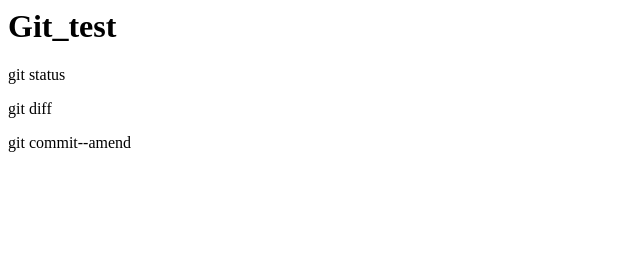
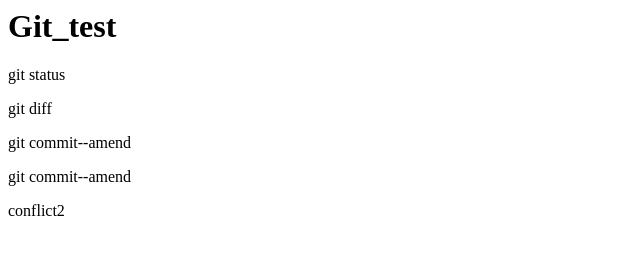
Before and after one commit to ryuji-tyi/git_tutorial, a plain HTML site: page index.html in a window 1280 px wide. Shown: the whole page, without its empty margins (0-640 px from the left). Drawn offline with Linux system fonts and the light colour scheme.

Commit message:
conflictを追記

```diff
--- a/index.html
+++ b/index.html
@@ -2,3 +2,5 @@
 <p>git status</p>
 <p>git diff</p>
 <p>git commit--amend</p>
+<p>git commit--amend</p>
+<p>conflict2</p>
```
